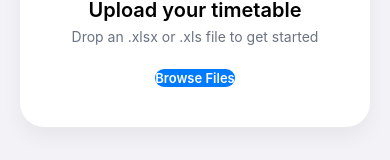
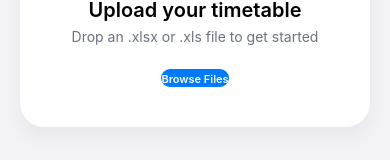
Before and after one commit to xxazkii/Mamas-app-, a React Native app in the folder frontend/: screen / in a window 390 px wide. Shown: the part 446-606 px from the top of the page. Built offline with nearby package versions, Linux system fonts and the light colour scheme.

Commit message:
Reduce Browse Files text to 11px to prevent touching button edges

```diff
--- a/frontend/src/components/UploadScreen.tsx
+++ b/frontend/src/components/UploadScreen.tsx
@@ -83,7 +83,7 @@ const styles = StyleSheet.create({
   buttonText: {
     color: '#FFFFFF',
     fontWeight: '600',
-    fontSize: 13,
+    fontSize: 11,
   },
   input: {
     display: 'none',
```
